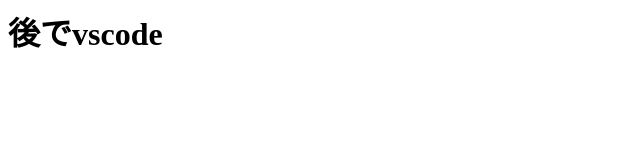
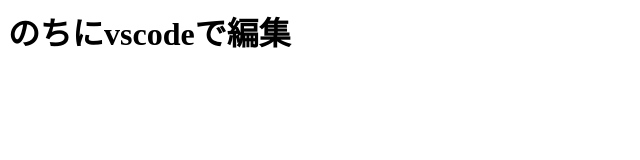
Before and after one commit to ariat19/ariat19.github.io, a plain HTML site: page index.html in a window 1280 px wide. Shown: the whole page, without its empty margins (0-640 px from the left). Drawn offline with Linux system fonts and the light colour scheme.

Commit message:
Update index.html

```diff
--- a/index.html
+++ b/index.html
@@ -1 +1 @@
-<h1>後でvscode </h1>
+<h1>のちにvscodeで編集</h1>
```
